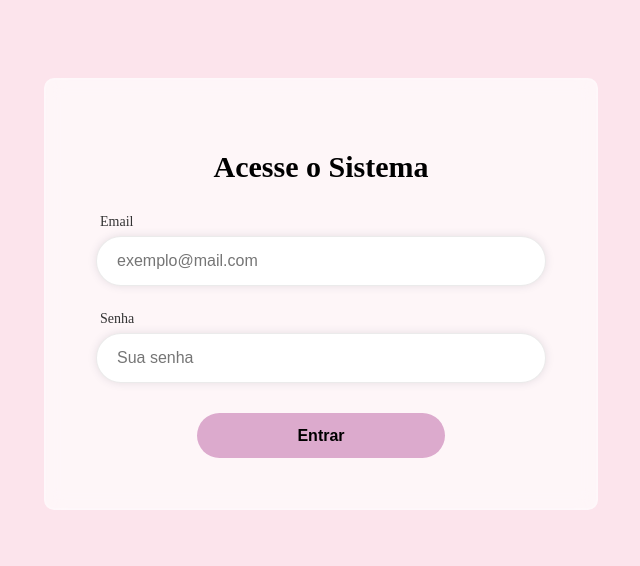
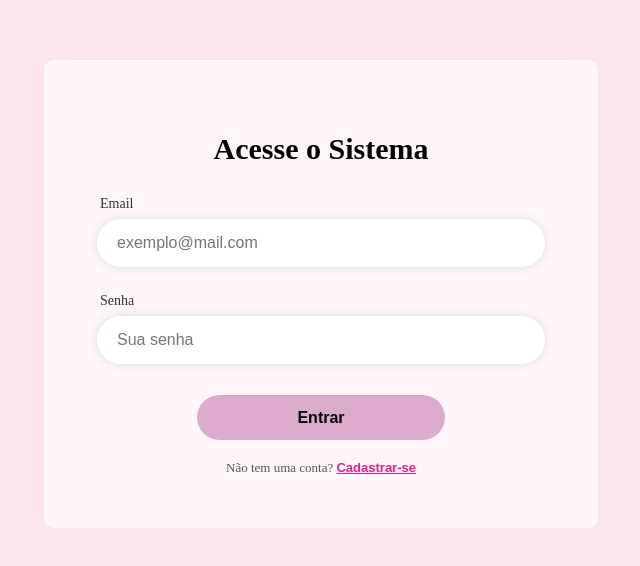
Before and after one commit to raqsoli/EngSoftware, a React (Vite) app: page / in a window 1280 px wide. Shown: the part 106-672 px from the top of the page, without its empty margins (319-959 px from the left). Built offline with nearby package versions, Linux system fonts and the light colour scheme.

Commit message:
feat: layout tela de login ligando a tela de cadastro - refs #1

```diff
--- a/src/Components/Login/Login.css
+++ b/src/Components/Login/Login.css
@@ -78,3 +78,30 @@
     margin: 30px auto 0 auto;
     display: block;
 }
+.login-cadastro-link {
+  text-align: center;
+  margin-top: 20px;
+  font-size: 13px;
+  color: #555;
+}
+
+.login-cadastro-btn {
+  background: none !important;
+  border: none !important;
+  width: auto !important;
+  height: auto !important;
+  color: #e91e8c !important;
+  font-size: 13px !important;
+  font-weight: 600 !important;
+  cursor: pointer;
+  padding: 0 !important;
+  text-decoration: underline;
+  display: inline !important;
+  margin: 0 !important;
+  box-shadow: none !important;
+  border-radius: 0 !important;
+}
+
+.login-cadastro-btn:hover {
+  color: #c2185b !important;
+}
--- a/src/Components/Login/Login.jsx
+++ b/src/Components/Login/Login.jsx
@@ -85,6 +85,17 @@ const Login = () => {
           <button type="submit">Entrar</button>
 
         </form>
+        {/* Link para cadastro */}
+        <div className="login-cadastro-link">
+          <span>Não tem uma conta? </span>
+          <button
+            className="login-cadastro-btn"
+            onClick={() => navigate('/cadastro')}
+            type="button"
+          >
+            Cadastrar-se
+          </button>
+        </div>
       </div>
     </div>
   )
```
